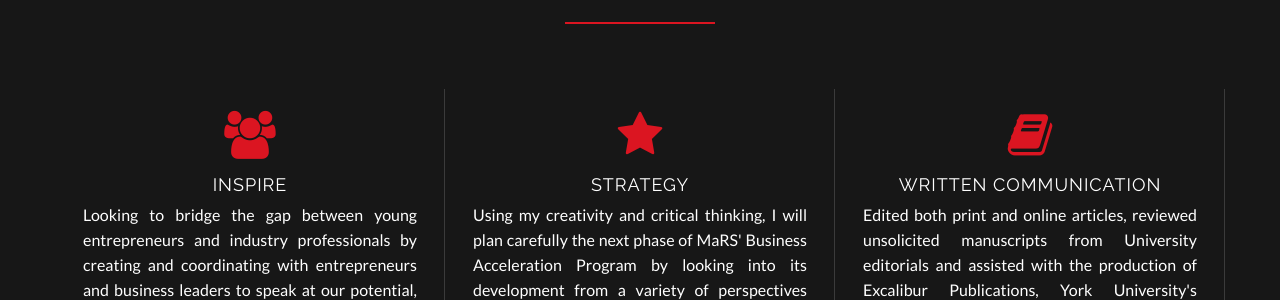
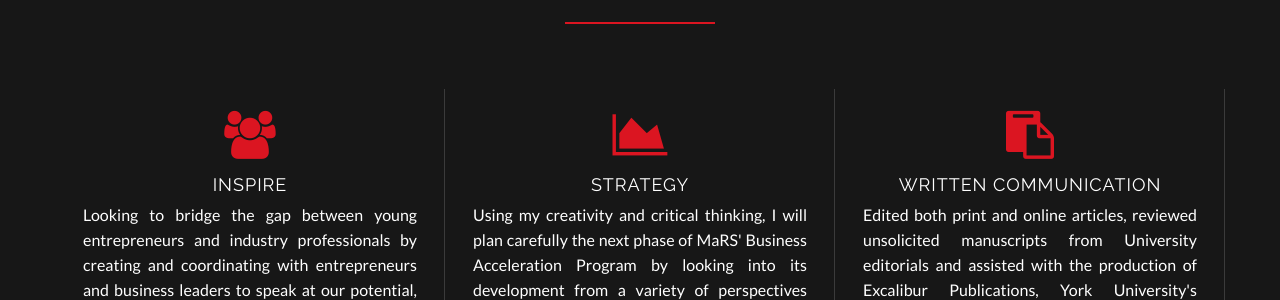
Before and after one commit to clearcareer/AhmadKhan, a Jekyll site: the page built from index.html, in a window 1280 px wide. Shown: the part 2163-2463 px from the top of the page. Built offline with Jekyll 4.4.1, drawn with Linux system fonts in a browser that asks for light colours; some web fonts are replaced.

Commit message:
Updated '/index.html' via CloudCannon

```diff
--- a/index.html
+++ b/index.html
@@ -16,10 +16,10 @@
     icon: group
     description: 'Looking to bridge the gap between young entrepreneurs and industry professionals by creating and coordinating with entrepreneurs and business leaders to speak at our potential, monthly panel discussions. This will equip young entrepreneurs with the tools and skills required to start and grow successful technology businesses, while offers them a way to stay connected to the tech community as well helping them stay motivated.'
   - name: Strategy
-    icon: star
+    icon: area-chart
     description: "Using my creativity and critical thinking, I will plan carefully the next phase of MaRS' Business Acceleration Program by looking into its development from a variety of perspectives such as, through the lens of government, technology non-profits or education. It will be my responsibility to think innovatively about ways in which we can formulate a model that will appeal each of these verticals."
   - name: Written Communication
-    icon: book
+    icon: clipboard
     description: "Edited both print and online articles, reviewed unsolicited manuscripts from University editorials and assisted with the production of Excalibur Publications, York University's community newspaper and History and Political Science Journal (HPS)"
 education:
   - number: 1
```
